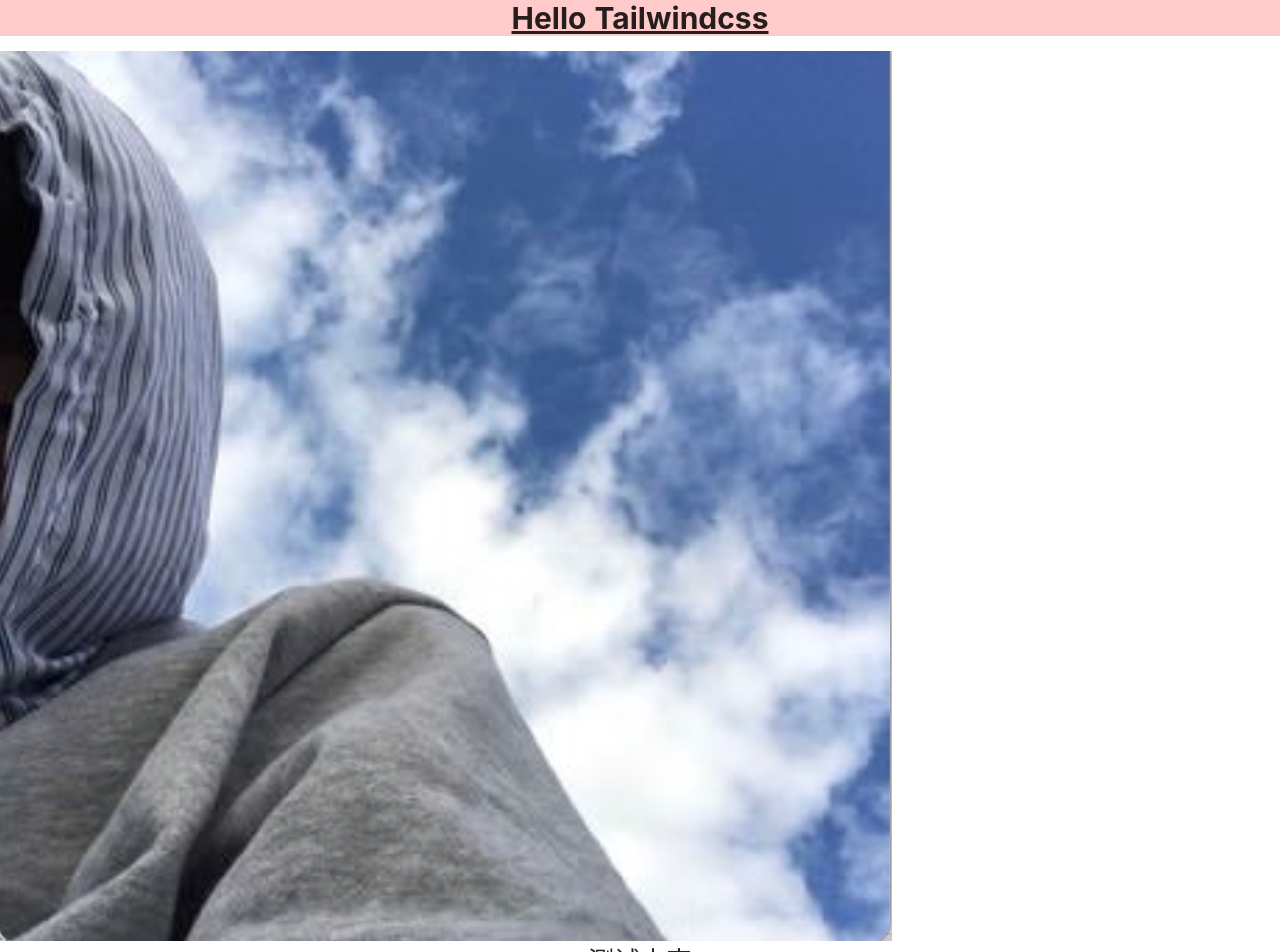
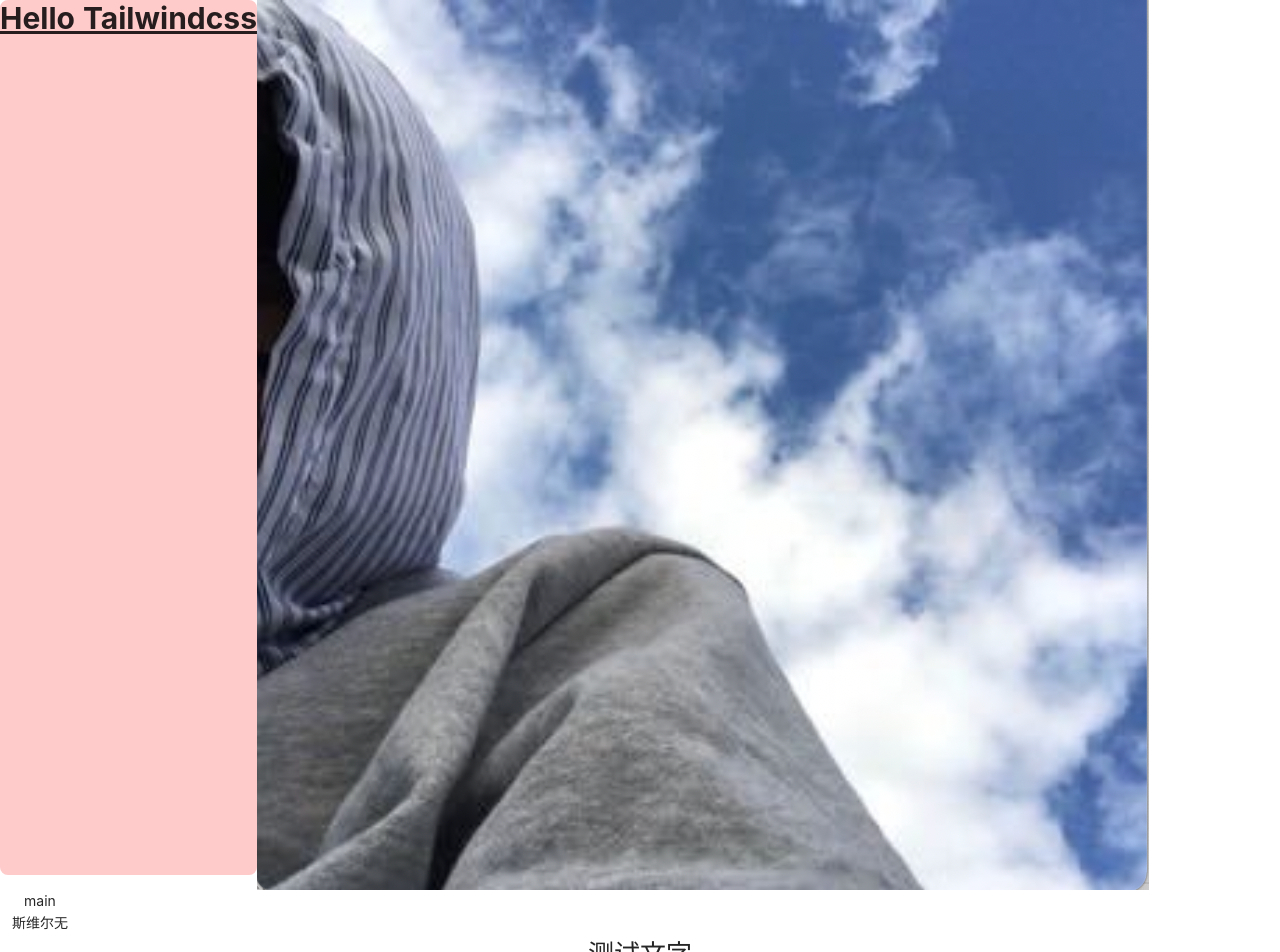
Before and after one commit to EricWong1994/vite-learn, a React (Vite) app: page / in a window 1280 px wide. Shown: the top 952 px of the page. Built offline with nearby package versions, Linux system fonts and the light colour scheme; the HTML template or start-up script is replaced by a standard one.

Commit message:
feat: add postcss-import

```diff
--- a/package.json
+++ b/package.json
@@ -27,6 +27,7 @@
 		"antd": "^4.23.4",
 		"autoprefixer": "^10.4.13",
 		"postcss": "^8.4.19",
+		"postcss-import": "^15.0.0",
 		"tailwindcss": "^3.2.4",
 		"typescript": "^4.8.4",
 		"unplugin-auto-import": "^0.11.2",
--- a/postcss.config.js
+++ b/postcss.config.js
@@ -1,5 +1,7 @@
 module.exports = {
   plugins: {
+    // npx tailwindcss - i./ src / index.css - o./ dist / output.css--watch
+    // 'postcss-import': {},
     tailwindcss: {},
     autoprefixer: {},
   },
--- a/src/App.css
+++ b/src/App.css
@@ -1,3 +1,5 @@
+/* @import 'assets/css/common.css'; */
+
 .App {
 	text-align: center;
 }
--- a/src/App.tsx
+++ b/src/App.tsx
@@ -15,10 +15,16 @@ import './App.css';
 function App() {
 	return (
 		<div className='App'>
-			<h1 className='text-3xl font-bold bg-red-200 underline'>
-				Hello Tailwindcss
-			</h1>
-			<img src={Avatar} alt='' className='w-20px' />
+			<div className='flex'>
+				<h1 className='text-3xl font-bold bg-red-200 underline rounded-lg'>
+					Hello Tailwindcss
+				</h1>
+				<img src={Avatar} alt='' className='w-20px' />
+			</div>
+			<div className='main'>
+				main
+				<div className='cl-blue'>斯维尔无</div>
+			</div>
 			<header className='App-header'>
 				{/* SVG面积太大了 */}
 				{/* <SvgComponent /> */}
--- /dev/null
+++ b/src/assets/css/common.css
@@ -0,0 +1,3 @@
+.cl-blue {
+	color: blue;
+}
--- a/src/assets/css/index.ts
+++ b/src/assets/css/index.ts
@@ -1,4 +1,5 @@
+import Common from './common.css'
 
 export {
-
+  Common
 }
--- a/src/index.css
+++ b/src/index.css
@@ -14,3 +14,6 @@ code {
 	font-family: source-code-pro, Menlo, Monaco, Consolas, 'Courier New',
 		monospace;
 } */
+.main {
+	width: 80px;
+}
```
Also changed, not shown: 1 other file (tests, documents, lock files or other folders).
